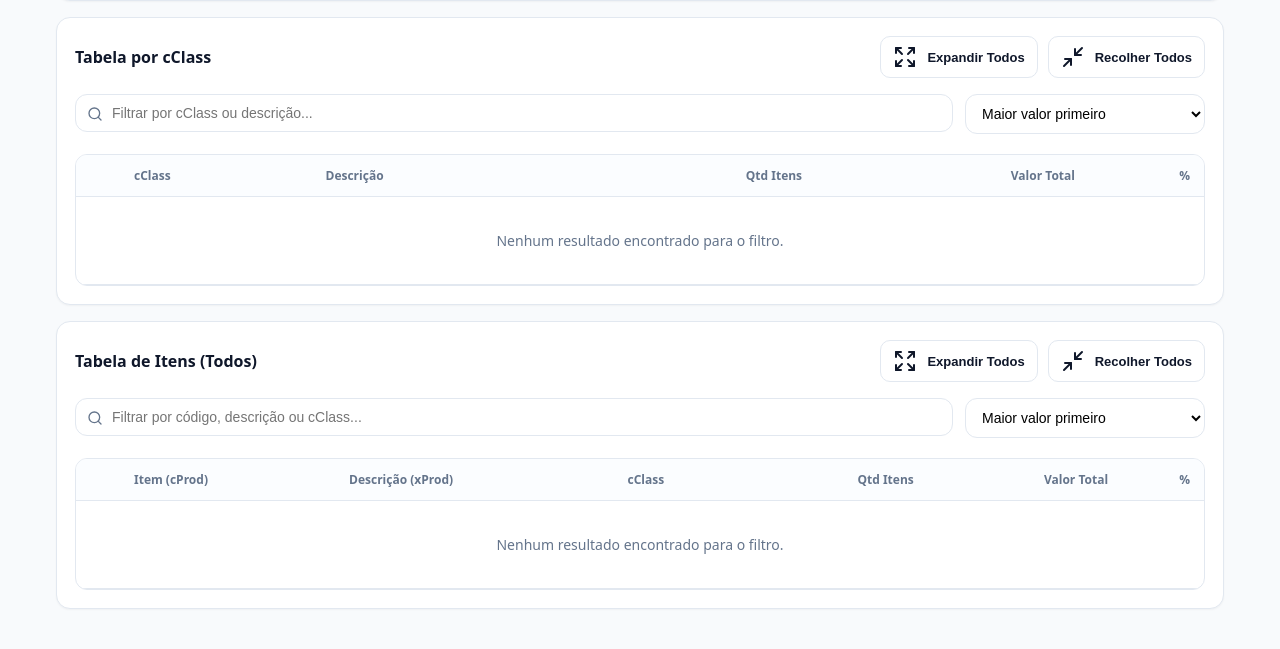
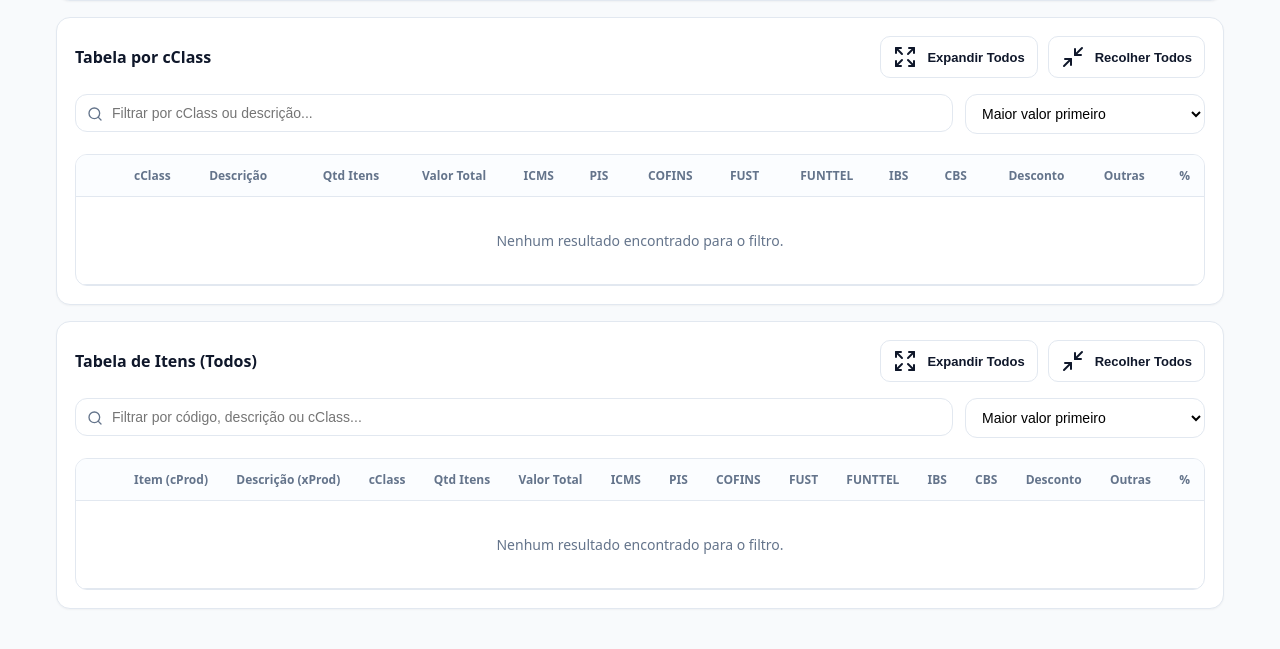
Before and after one commit to wriellgamaoliveira-pixel/troca-xml-web, a Flask app: page /resumo/resultado in a window 1280 px wide. Shown: the part 864-1513 px from the top of the page. Run offline with Flask 3, Linux system fonts and the light colour scheme.

Commit message:
Add extra tax totalizers to resumo cClass CFOP item and note tables

```diff
--- a/app.py
+++ b/app.py
@@ -877,6 +877,20 @@ def _process_zip_resumo(sid: str, zip_path: str):
                 return
             lst.append(note)
 
+        def num_any(v):
+            if isinstance(v, (int, float)):
+                return float(v)
+            txt = str(v or "").strip()
+            txt = txt.replace("R$", "").replace(" ", "")
+            if "," in txt and "." in txt:
+                txt = txt.replace(".", "").replace(",", ".")
+            elif "," in txt:
+                txt = txt.replace(",", ".")
+            try:
+                return float(txt)
+            except Exception:
+                return 0.0
+
         with zipfile.ZipFile(zip_path, "r") as z:
             names = [n for n in z.namelist() if n.lower().endswith(".xml")]
             total = len(names)
@@ -926,6 +940,35 @@ def _process_zip_resumo(sid: str, zip_path: str):
                         cProd = (it.get("cProd") or "").strip()
                         xProd = (it.get("xProd") or "").strip()
                         v = float(it.get("vProd") or 0.0)
+                        icms = num_any(it.get("vICMS") or it.get("icms"))
+                        pis = num_any(it.get("vPIS"))
+                        cofins = num_any(it.get("vCOFINS"))
+                        fust = num_any(it.get("vFUST"))
+                        funttel = num_any(it.get("vFUNTTEL"))
+                        ibs = num_any(it.get("vIBS"))
+                        cbs = num_any(it.get("vCBS"))
+                        v_desc = num_any(it.get("vDesc"))
+                        v_outro = num_any(it.get("vOutro"))
+                        nota_metricas = {
+                            "icms": icms,
+                            "pis": pis,
+                            "cofins": cofins,
+                            "fust": fust,
+                            "funttel": funttel,
+                            "ibs": ibs,
+                            "cbs": cbs,
+                            "vDesc": v_desc,
+                            "vOutro": v_outro,
+                            "icms_br": br_money(icms),
+                            "pis_br": br_money(pis),
+                            "cofins_br": br_money(cofins),
+                            "fust_br": br_money(fust),
+                            "funttel_br": br_money(funttel),
+                            "ibs_br": br_money(ibs),
+                            "cbs_br": br_money(cbs),
+                            "vDesc_br": br_money(v_desc),
+                            "vOutro_br": br_money(v_outro),
+                        }
 
                         total_geral += v
 
@@ -938,18 +981,57 @@ def _process_zip_resumo(sid: str, zip_path: str):
                                     "desc": xProd or "",
                                     "qtd_itens": 0,
                                     "v_total": 0.0,
-                                    "cfops": defaultdict(lambda: {"v_total": 0.0, "notas": []}),
+                                    "total_icms": 0.0,
+                                    "total_pis": 0.0,
+                                    "total_cofins": 0.0,
+                                    "total_fust": 0.0,
+                                    "total_funttel": 0.0,
+                                    "total_ibs": 0.0,
+                                    "total_cbs": 0.0,
+                                    "total_desc": 0.0,
+                                    "total_outro": 0.0,
+                                    "cfops": defaultdict(lambda: {
+                                        "v_total": 0.0,
+                                        "notas": [],
+                                        "total_icms": 0.0,
+                                        "total_pis": 0.0,
+                                        "total_cofins": 0.0,
+                                        "total_fust": 0.0,
+                                        "total_funttel": 0.0,
+                                        "total_ibs": 0.0,
+                                        "total_cbs": 0.0,
+                                        "total_desc": 0.0,
+                                        "total_outro": 0.0,
+                                    }),
                                 },
                             )
                             if not rec["desc"] and xProd:
                                 rec["desc"] = xProd
                             rec["qtd_itens"] += 1
                             rec["v_total"] += v
+                            rec["total_icms"] += icms
+                            rec["total_pis"] += pis
+                            rec["total_cofins"] += cofins
+                            rec["total_fust"] += fust
+                            rec["total_funttel"] += funttel
+                            rec["total_ibs"] += ibs
+                            rec["total_cbs"] += cbs
+                            rec["total_desc"] += v_desc
+                            rec["total_outro"] += v_outro
 
                             if cfop:
                                 cfop_rec = rec["cfops"][cfop]
                                 cfop_rec["v_total"] += v
-                                cfop_rec["notas"].append({**nota_base, "valor": v, "valor_br": br_money(v)})
+                                cfop_rec["total_icms"] += icms
+                                cfop_rec["total_pis"] += pis
+                                cfop_rec["total_cofins"] += cofins
+                                cfop_rec["total_fust"] += fust
+                                cfop_rec["total_funttel"] += funttel
+                                cfop_rec["total_ibs"] += ibs
+                                cfop_rec["total_cbs"] += cbs
+                                cfop_rec["total_desc"] += v_desc
+                                cfop_rec["total_outro"] += v_outro
+                                cfop_rec["notas"].append({**nota_base, "valor": v, "valor_br": br_money(v), **nota_metricas})
                                 total_processadas += 1
 
                         # --- Agrupa por item (cProd)
@@ -964,11 +1046,29 @@ def _process_zip_resumo(sid: str, zip_path: str):
                                     "qtd_itens": 0,
                                     "v_total": 0.0,
                                     "notas": [],
+                                    "total_icms": 0.0,
+                                    "total_pis": 0.0,
+                                    "total_cofins": 0.0,
+                                    "total_fust": 0.0,
+                                    "total_funttel": 0.0,
+                                    "total_ibs": 0.0,
+                                    "total_cbs": 0.0,
+                                    "total_desc": 0.0,
+                                    "total_outro": 0.0,
                                 },
                             )
                             ir["qtd_itens"] += 1
                             ir["v_total"] += v
-                            add_note(ir["notas"], {**nota_base, "valor": v, "valor_br": br_money(v)})
+                            ir["total_icms"] += icms
+                            ir["total_pis"] += pis
+                            ir["total_cofins"] += cofins
+                            ir["total_fust"] += fust
+                            ir["total_funttel"] += funttel
+                            ir["total_ibs"] += ibs
+                            ir["total_cbs"] += cbs
+                            ir["total_desc"] += v_desc
+                            ir["total_outro"] += v_outro
+                            add_note(ir["notas"], {**nota_base, "valor": v, "valor_br": br_money(v), **nota_metricas})
 
                     # --- Retenções (NFCom)
                     rtt = d.get("retencoes") or {}
@@ -1010,6 +1110,24 @@ def _process_zip_resumo(sid: str, zip_path: str):
                             "cfop": cfop,
                             "v_total": cfop_data["v_total"],
                             "v_total_br": br_money(cfop_data["v_total"]),
+                            "total_icms": cfop_data["total_icms"],
+                            "total_pis": cfop_data["total_pis"],
+                            "total_cofins": cfop_data["total_cofins"],
+                            "total_fust": cfop_data["total_fust"],
+                            "total_funttel": cfop_data["total_funttel"],
+                            "total_ibs": cfop_data["total_ibs"],
+                            "total_cbs": cfop_data["total_cbs"],
+                            "total_desc": cfop_data["total_desc"],
+                            "total_outro": cfop_data["total_outro"],
+                            "total_icms_br": br_money(cfop_data["total_icms"]),
+                            "total_pis_br": br_money(cfop_data["total_pis"]),
+                            "total_cofins_br": br_money(cfop_data["total_cofins"]),
+                            "total_fust_br": br_money(cfop_data["total_fust"]),
+                            "total_funttel_br": br_money(cfop_data["total_funttel"]),
+                            "total_ibs_br": br_money(cfop_data["total_ibs"]),
+                            "total_cbs_br": br_money(cfop_data["total_cbs"]),
+                            "total_desc_br": br_money(cfop_data["total_desc"]),
+                            "total_outro_br": br_money(cfop_data["total_outro"]),
                             "notas": cfop_data["notas"],
                         }
                     )
@@ -1020,6 +1138,24 @@ def _process_zip_resumo(sid: str, zip_path: str):
                         "qtd_itens": rec["qtd_itens"],
                         "v_total": rec["v_total"],
                         "v_total_br": br_money(rec["v_total"]),
+                        "total_icms": rec["total_icms"],
+                        "total_pis": rec["total_pis"],
+                        "total_cofins": rec["total_cofins"],
+                        "total_fust": rec["total_fust"],
+                        "total_funttel": rec["total_funttel"],
+                        "total_ibs": rec["total_ibs"],
+                        "total_cbs": rec["total_cbs"],
+                        "total_desc": rec["total_desc"],
+                        "total_outro": rec["total_outro"],
+                        "total_icms_br": br_money(rec["total_icms"]),
+                        "total_pis_br": br_money(rec["total_pis"]),
+                        "total_cofins_br": br_money(rec["total_cofins"]),
+                        "total_fust_br": br_money(rec["total_fust"]),
+                        "total_funttel_br": br_money(rec["total_funttel"]),
+                        "total_ibs_br": br_money(rec["total_ibs"]),
+                        "total_cbs_br": br_money(rec["total_cbs"]),
+                        "total_desc_br": br_money(rec["total_desc"]),
+                        "total_outro_br": br_money(rec["total_outro"]),
                         "pct": 0.0,
                         "pct_br": "",
                         "cfops": sorted(cfops_list, key=lambda x: x["v_total"], reverse=True)[:DETAILS_LIMIT],
@@ -1039,6 +1175,15 @@ def _process_zip_resumo(sid: str, zip_path: str):
             itens_linhas = list(by_item.values())
             for it in itens_linhas:
                 it["v_total_br"] = br_money(it["v_total"])
+                it["total_icms_br"] = br_money(it.get("total_icms"))
+                it["total_pis_br"] = br_money(it.get("total_pis"))
+                it["total_cofins_br"] = br_money(it.get("total_cofins"))
+                it["total_fust_br"] = br_money(it.get("total_fust"))
+                it["total_funttel_br"] = br_money(it.get("total_funttel"))
+                it["total_ibs_br"] = br_money(it.get("total_ibs"))
+                it["total_cbs_br"] = br_money(it.get("total_cbs"))
+                it["total_desc_br"] = br_money(it.get("total_desc"))
+                it["total_outro_br"] = br_money(it.get("total_outro"))
             itens_linhas = sorted(itens_linhas, key=lambda x: x["v_total"], reverse=True)[:DETAILS_LIMIT]
 
             # impostos_linhas
--- a/static/js/resumo.js
+++ b/static/js/resumo.js
@@ -113,7 +113,7 @@ function renderResumo(DATA){
     const arr = filteredSortedLinhas();
     if(arr.length===0){
       cclassBody.appendChild(el("tr",{},[
-        el("td",{colspan:"6", class:"center", html:"<div style='padding:22px;color:var(--muted)'>Nenhum resultado encontrado para o filtro.</div>"})
+        el("td",{colspan:"15", class:"center", html:"<div style='padding:22px;color:var(--muted)'>Nenhum resultado encontrado para o filtro.</div>"})
       ]));
       return;
     }
@@ -134,6 +134,15 @@ function renderResumo(DATA){
         el("td",{},[String(linha.desc||"")]),
         el("td",{class:"right"},[String(linha.qtd_itens ?? "")]),
         el("td",{class:"right"},[String(linha.v_total_br || moneyBR(linha.v_total))]),
+        el("td",{class:"right"},[String(linha.total_icms_br || moneyBR(linha.total_icms))]),
+        el("td",{class:"right"},[String(linha.total_pis_br || moneyBR(linha.total_pis))]),
+        el("td",{class:"right"},[String(linha.total_cofins_br || moneyBR(linha.total_cofins))]),
+        el("td",{class:"right"},[String(linha.total_fust_br || moneyBR(linha.total_fust))]),
+        el("td",{class:"right"},[String(linha.total_funttel_br || moneyBR(linha.total_funttel))]),
+        el("td",{class:"right"},[String(linha.total_ibs_br || moneyBR(linha.total_ibs))]),
+        el("td",{class:"right"},[String(linha.total_cbs_br || moneyBR(linha.total_cbs))]),
+        el("td",{class:"right"},[String(linha.total_desc_br || moneyBR(linha.total_desc))]),
+        el("td",{class:"right"},[String(linha.total_outro_br || moneyBR(linha.total_outro))]),
         el("td",{class:"right"},[String(linha.pct_br || "")]),
       ]);
       cclassBody.appendChild(row);
@@ -155,6 +164,15 @@ function renderResumo(DATA){
               el("th",{class:"center", style:"width:44px"},[""]),
               el("th",{},["CFOP"]),
               el("th",{class:"right"},["Valor"]),
+              el("th",{class:"right"},["ICMS"]),
+              el("th",{class:"right"},["PIS"]),
+              el("th",{class:"right"},["COFINS"]),
+              el("th",{class:"right"},["FUST"]),
+              el("th",{class:"right"},["FUNTTEL"]),
+              el("th",{class:"right"},["IBS"]),
+              el("th",{class:"right"},["CBS"]),
+              el("th",{class:"right"},["Desconto"]),
+              el("th",{class:"right"},["Outras"]),
             ])
           ]));
           const tb = el("tbody",{},[]);
@@ -170,6 +188,15 @@ function renderResumo(DATA){
               el("td",{class:"center"},[cfBtn]),
               el("td",{},[String(cfo.cfop||"")]),
               el("td",{class:"right"},[String(cfo.v_total_br||"")]),
+              el("td",{class:"right"},[String(cfo.total_icms_br || moneyBR(cfo.total_icms))]),
+              el("td",{class:"right"},[String(cfo.total_pis_br || moneyBR(cfo.total_pis))]),
+              el("td",{class:"right"},[String(cfo.total_cofins_br || moneyBR(cfo.total_cofins))]),
+              el("td",{class:"right"},[String(cfo.total_fust_br || moneyBR(cfo.total_fust))]),
+              el("td",{class:"right"},[String(cfo.total_funttel_br || moneyBR(cfo.total_funttel))]),
+              el("td",{class:"right"},[String(cfo.total_ibs_br || moneyBR(cfo.total_ibs))]),
+              el("td",{class:"right"},[String(cfo.total_cbs_br || moneyBR(cfo.total_cbs))]),
+              el("td",{class:"right"},[String(cfo.total_desc_br || moneyBR(cfo.total_desc))]),
+              el("td",{class:"right"},[String(cfo.total_outro_br || moneyBR(cfo.total_outro))]),
             ]));
 
             if(cfOpen){
@@ -187,12 +214,21 @@ function renderResumo(DATA){
                   el("th",{},["Destinatário"]),
                   el("th",{},["Emissão"]),
                   el("th",{class:"right"},["Valor do item"]),
+                  el("th",{class:"right"},["ICMS"]),
+                  el("th",{class:"right"},["PIS"]),
+                  el("th",{class:"right"},["COFINS"]),
+                  el("th",{class:"right"},["FUST"]),
+                  el("th",{class:"right"},["FUNTTEL"]),
+                  el("th",{class:"right"},["IBS"]),
+                  el("th",{class:"right"},["CBS"]),
+                  el("th",{class:"right"},["Desconto"]),
+                  el("th",{class:"right"},["Outras"]),
                 ])
               ]));
               const ntb = el("tbody",{},[]);
               if(notas.length===0){
                 ntb.appendChild(el("tr",{},[
-                  el("td",{colspan:"6", class:"center", html:"<div style='padding:14px;color:var(--muted)'>Sem notas</div>"})
+                  el("td",{colspan:"15", class:"center", html:"<div style='padding:14px;color:var(--muted)'>Sem notas</div>"})
                 ]));
               }else{
                 notas.forEach(n => {
@@ -202,14 +238,23 @@ function renderResumo(DATA){
                     el("td",{},[String(n.xNome||"")]),
                     el("td",{},[String(n.xContato||"")]),
                     el("td",{},[String(n.dhEmi_fmt||"")]),
-                    el("td",{class:"right"},[String(n.vProd_br||"")]),
+                    el("td",{class:"right"},[String(n.valor_br||n.vProd_br||"")]),
+                    el("td",{class:"right"},[String(n.icms_br||moneyBR(n.icms))]),
+                    el("td",{class:"right"},[String(n.pis_br||moneyBR(n.pis))]),
+                    el("td",{class:"right"},[String(n.cofins_br||moneyBR(n.cofins))]),
+                    el("td",{class:"right"},[String(n.fust_br||moneyBR(n.fust))]),
+                    el("td",{class:"right"},[String(n.funttel_br||moneyBR(n.funttel))]),
+                    el("td",{class:"right"},[String(n.ibs_br||moneyBR(n.ibs))]),
+                    el("td",{class:"right"},[String(n.cbs_br||moneyBR(n.cbs))]),
+                    el("td",{class:"right"},[String(n.vDesc_br||moneyBR(n.vDesc))]),
+                    el("td",{class:"right"},[String(n.vOutro_br||moneyBR(n.vOutro))]),
                   ]));
                 });
               }
               nt.appendChild(ntb);
               notasWrap.appendChild(el("div",{class:"table-wrap"},[nt]));
               tb.appendChild(el("tr",{},[
-                el("td",{colspan:"3", class:"subrow"},[notasWrap])
+                el("td",{colspan:"12", class:"subrow"},[notasWrap])
               ]));
             }
           });
@@ -219,7 +264,7 @@ function renderResumo(DATA){
         }
 
         cclassBody.appendChild(el("tr",{},[
-          el("td",{colspan:"6", class:"subrow"},[wrap])
+          el("td",{colspan:"15", class:"subrow"},[wrap])
         ]));
       }
     });
@@ -274,7 +319,7 @@ function renderResumo(DATA){
     const arr = filteredSortedItems();
     if(arr.length===0){
       itemsBody.appendChild(el("tr",{},[
-        el("td",{colspan:"7", class:"center", html:"<div style='padding:22px;color:var(--muted)'>Nenhum resultado encontrado para o filtro.</div>"})
+        el("td",{colspan:"16", class:"center", html:"<div style='padding:22px;color:var(--muted)'>Nenhum resultado encontrado para o filtro.</div>"})
       ]));
       return;
     }
@@ -294,6 +339,15 @@ function renderResumo(DATA){
         el("td",{},[String(item.cClass||"")]),
         el("td",{class:"right"},[String(item.qtd_itens ?? "")]),
         el("td",{class:"right"},[String(item.v_total_br || moneyBR(item.v_total))]),
+        el("td",{class:"right"},[String(item.total_icms_br || moneyBR(item.total_icms))]),
+        el("td",{class:"right"},[String(item.total_pis_br || moneyBR(item.total_pis))]),
+        el("td",{class:"right"},[String(item.total_cofins_br || moneyBR(item.total_cofins))]),
+        el("td",{class:"right"},[String(item.total_fust_br || moneyBR(item.total_fust))]),
+        el("td",{class:"right"},[String(item.total_funttel_br || moneyBR(item.total_funttel))]),
+        el("td",{class:"right"},[String(item.total_ibs_br || moneyBR(item.total_ibs))]),
+        el("td",{class:"right"},[String(item.total_cbs_br || moneyBR(item.total_cbs))]),
+        el("td",{class:"right"},[String(item.total_desc_br || moneyBR(item.total_desc))]),
+        el("td",{class:"right"},[String(item.total_outro_br || moneyBR(item.total_outro))]),
         el("td",{class:"right"},[String(item.pct_br || "")]),
       ]));
 
@@ -312,12 +366,21 @@ function renderResumo(DATA){
             el("th",{},["Destinatário"]),
             el("th",{},["Emissão"]),
             el("th",{class:"right"},["Valor do item"]),
+            el("th",{class:"right"},["ICMS"]),
+            el("th",{class:"right"},["PIS"]),
+            el("th",{class:"right"},["COFINS"]),
+            el("th",{class:"right"},["FUST"]),
+            el("th",{class:"right"},["FUNTTEL"]),
+            el("th",{class:"right"},["IBS"]),
+            el("th",{class:"right"},["CBS"]),
+            el("th",{class:"right"},["Desconto"]),
+            el("th",{class:"right"},["Outras"]),
           ])
         ]));
         const tb = el("tbody",{},[]);
         if(notas.length===0){
           tb.appendChild(el("tr",{},[
-            el("td",{colspan:"6", class:"center", html:"<div style='padding:14px;color:var(--muted)'>Sem notas</div>"})
+            el("td",{colspan:"15", class:"center", html:"<div style='padding:14px;color:var(--muted)'>Sem notas</div>"})
           ]));
         }else{
           notas.forEach(n => {
@@ -327,7 +390,16 @@ function renderResumo(DATA){
               el("td",{},[String(n.xNome||"")]),
               el("td",{},[String(n.xContato||"")]),
               el("td",{},[String(n.dhEmi_fmt||"")]),
-              el("td",{class:"right"},[String(n.vProd_br||"")]),
+              el("td",{class:"right"},[String(n.valor_br||n.vProd_br||"")]),
+              el("td",{class:"right"},[String(n.icms_br||moneyBR(n.icms))]),
+              el("td",{class:"right"},[String(n.pis_br||moneyBR(n.pis))]),
+              el("td",{class:"right"},[String(n.cofins_br||moneyBR(n.cofins))]),
+              el("td",{class:"right"},[String(n.fust_br||moneyBR(n.fust))]),
+              el("td",{class:"right"},[String(n.funttel_br||moneyBR(n.funttel))]),
+              el("td",{class:"right"},[String(n.ibs_br||moneyBR(n.ibs))]),
+              el("td",{class:"right"},[String(n.cbs_br||moneyBR(n.cbs))]),
+              el("td",{class:"right"},[String(n.vDesc_br||moneyBR(n.vDesc))]),
+              el("td",{class:"right"},[String(n.vOutro_br||moneyBR(n.vOutro))]),
             ]));
           });
         }
@@ -335,7 +407,7 @@ function renderResumo(DATA){
         wrap.appendChild(el("div",{class:"table-wrap"},[t]));
 
         itemsBody.appendChild(el("tr",{},[
-          el("td",{colspan:"7", class:"subrow"},[wrap])
+          el("td",{colspan:"16", class:"subrow"},[wrap])
         ]));
       }
     });
--- a/templates/resumo_resultado.html
+++ b/templates/resumo_resultado.html
@@ -99,6 +99,15 @@
             <th>Descrição</th>
             <th class="right">Qtd Itens</th>
             <th class="right">Valor Total</th>
+            <th class="right">ICMS</th>
+            <th class="right">PIS</th>
+            <th class="right">COFINS</th>
+            <th class="right">FUST</th>
+            <th class="right">FUNTTEL</th>
+            <th class="right">IBS</th>
+            <th class="right">CBS</th>
+            <th class="right">Desconto</th>
+            <th class="right">Outras</th>
             <th class="right">%</th>
           </tr>
         </thead>
@@ -144,6 +153,15 @@
             <th>cClass</th>
             <th class="right">Qtd Itens</th>
             <th class="right">Valor Total</th>
+            <th class="right">ICMS</th>
+            <th class="right">PIS</th>
+            <th class="right">COFINS</th>
+            <th class="right">FUST</th>
+            <th class="right">FUNTTEL</th>
+            <th class="right">IBS</th>
+            <th class="right">CBS</th>
+            <th class="right">Desconto</th>
+            <th class="right">Outras</th>
             <th class="right">%</th>
           </tr>
         </thead>
```
